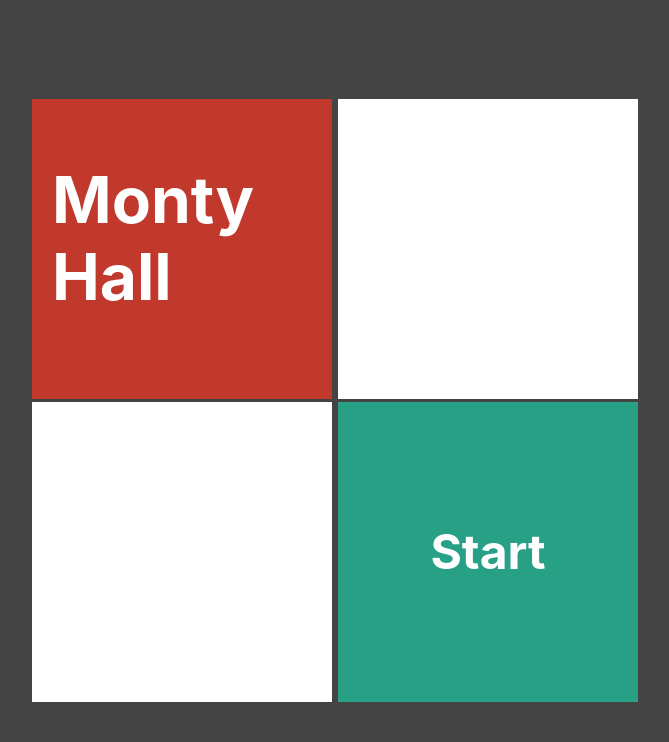
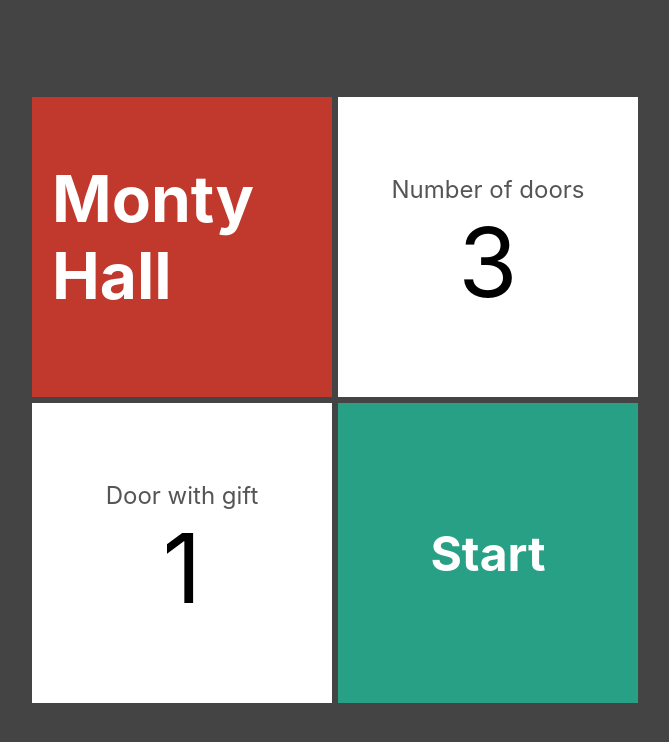
Before and after one commit to betosan83/next-monty-hall-doors, a Next.js app: page / in a window 1280 px wide. Shown: the top 742 px of the page, without its empty margins (305-974 px from the left). Built offline with nearby package versions, Linux system fonts and the light colour scheme.

Commit message:
Start menu layout

```diff
--- /dev/null
+++ b/components/NumberInput.tsx
@@ -0,0 +1,17 @@
+import styles from "../styles/NumberInput.module.css"
+
+interface NumberInputProps {
+    text: string
+    value: number
+    onChange: (newValue: number) => void
+}
+
+export default function NumberInput(props: NumberInputProps) {
+
+    return(
+        <div className={styles.numberInput}>
+            <span className={styles.text}>{props.text}</span>
+            <span className={styles.value}>{props.value}</span>
+        </div>
+    )
+}
--- a/pages/index.tsx
+++ b/pages/index.tsx
@@ -1,8 +1,12 @@
 import Card from "../components/Card";
 import styles from "../styles/Form.module.css"
 import Link from "next/link"
+import NumberInput from "../components/NumberInput";
+import { useState } from "react";
 
 export default function Form() {
+  const [qtDoors, setQtDoors] = useState(3)
+  const [withGift, setWithGift] = useState(1)
 
   return (
     <div className={styles.form}>
@@ -10,10 +14,15 @@ export default function Form() {
         <Card bgcolor="#c0392c" >
           <h1>Monty Hall</h1>
         </Card>
-        <Card />
+        <Card>
+          <NumberInput text="Number of doors"
+            value={qtDoors} onChange={newQt => setQtDoors(newQt)}></NumberInput>
+        </Card>
       </div>
       <div>
         <Card >
+          <NumberInput text="Door with gift"
+            value={withGift} onChange={newDoorWithGift => setWithGift(newDoorWithGift)}></NumberInput>
         </Card>
         <Card bgcolor="#28a085">
           <Link href={`/game/4/2`} passHref={true}>
--- a/styles/Door.module.css
+++ b/styles/Door.module.css
@@ -49,6 +49,7 @@
     width: 20px;
     border-radius: 10px;
     background-color: brown;
+    cursor: pointer;
 }
 
 .selected {
--- a/styles/Form.module.css
+++ b/styles/Form.module.css
@@ -3,6 +3,11 @@
     justify-content: center;
     align-items: center;
     height: 100vh;
+    flex-direction: column;
+}
+
+.form > div {
+    display: flex;
 }
 
 .link  {
@@ -11,4 +16,5 @@
     justify-content: center;
     align-items: center;
     display: flex;
+    cursor: pointer;
 }
--- a/styles/Game.module.css
+++ b/styles/Game.module.css
@@ -25,4 +25,5 @@
     font-size: 2rem;
     border: none;
     padding: 10px 25px;
+    cursor: pointer;
 }
--- /dev/null
+++ b/styles/NumberInput.module.css
@@ -0,0 +1,17 @@
+.numberInput {
+    display: flex;
+    color: #000;
+    flex-direction: column;
+    align-items: center;
+    justify-content: center;
+    flex: 1;
+}
+
+.text {
+    color: #555;
+    font-size: 1.5rem;
+}
+
+.value {
+    font-size: 6rem;
+}
```
Also changed, not shown: components/Gift.tsx (renamed from components/Gift.jsx).
